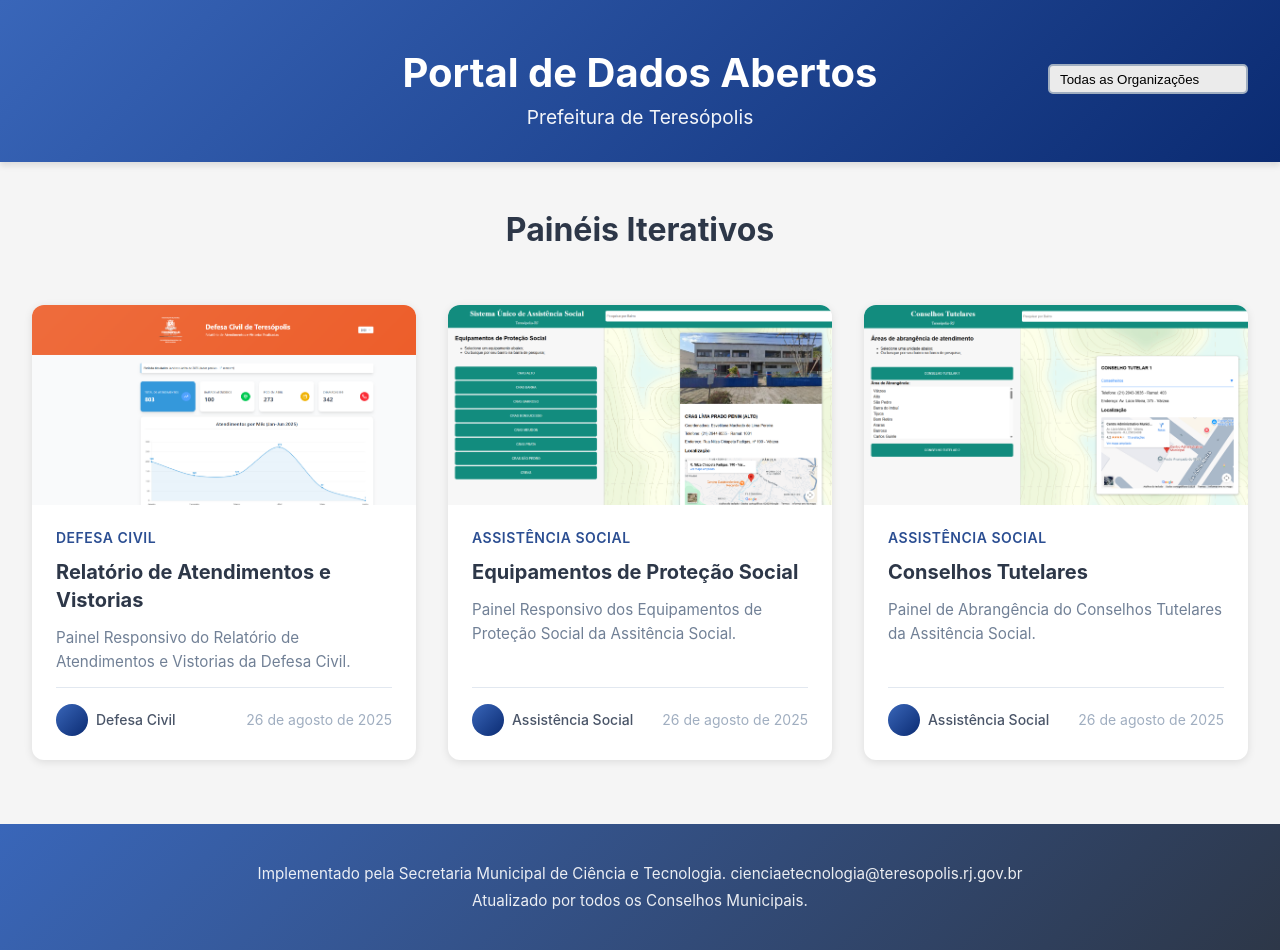
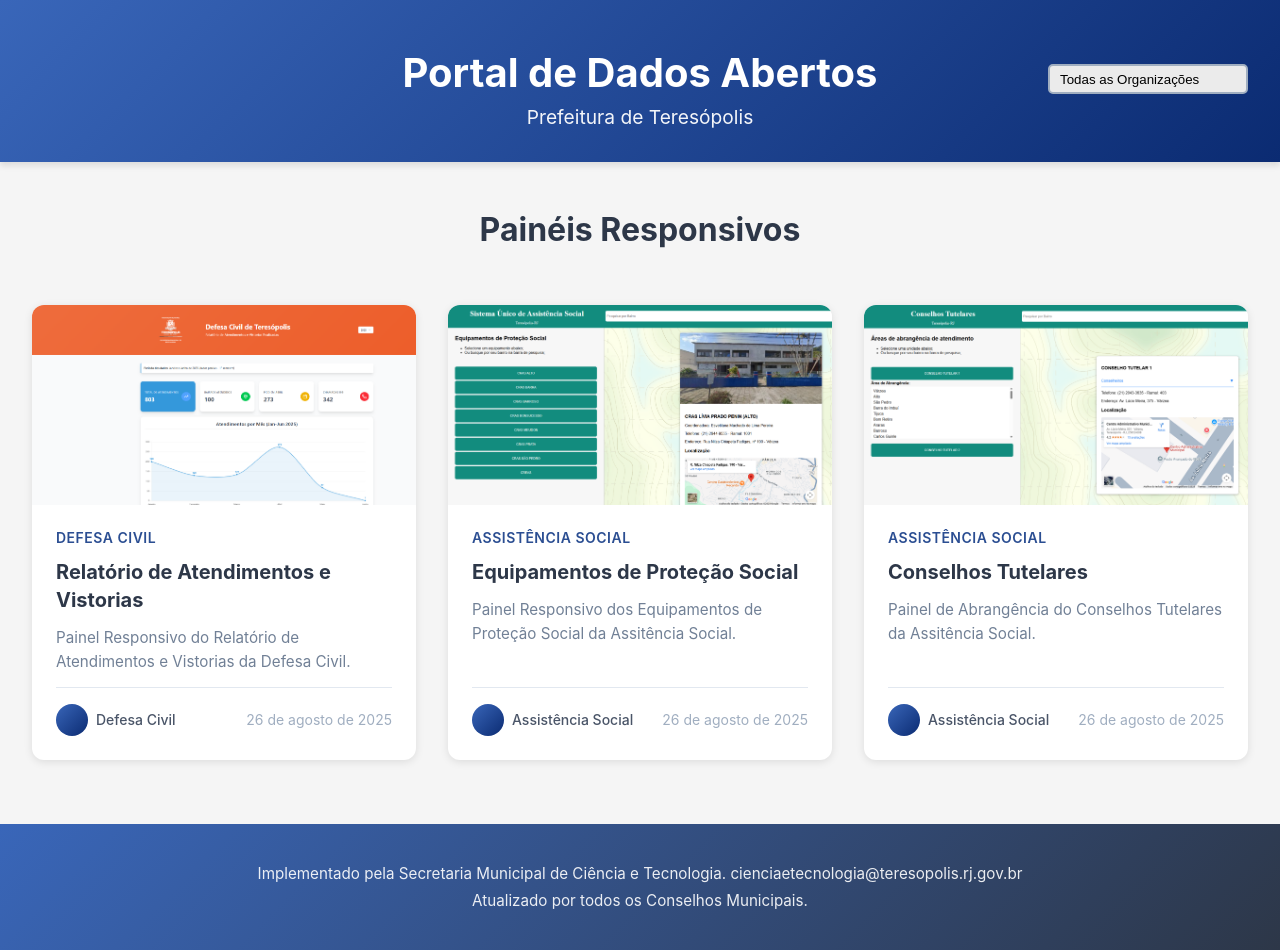
Before and after one commit to CiTecTeresopolis/Pain-is-Responsivos, a React (Vite) app: page / in a window 1280 px wide. Built offline with nearby package versions, Linux system fonts and the light colour scheme.

Commit message:
atualização do título

```diff
--- a/src/App.tsx
+++ b/src/App.tsx
@@ -90,7 +90,7 @@ function App() {
 
       {/* Main Content */}
       <main className="main-content">
-        <h2 className="section-title">Painéis Iterativos</h2>
+        <h2 className="section-title">Painéis Responsivos</h2>
         <div className="cards-grid">
           {filterPainels().map((painel) => (
             <a href={painel.link} key={painel.id} className="card">
```
